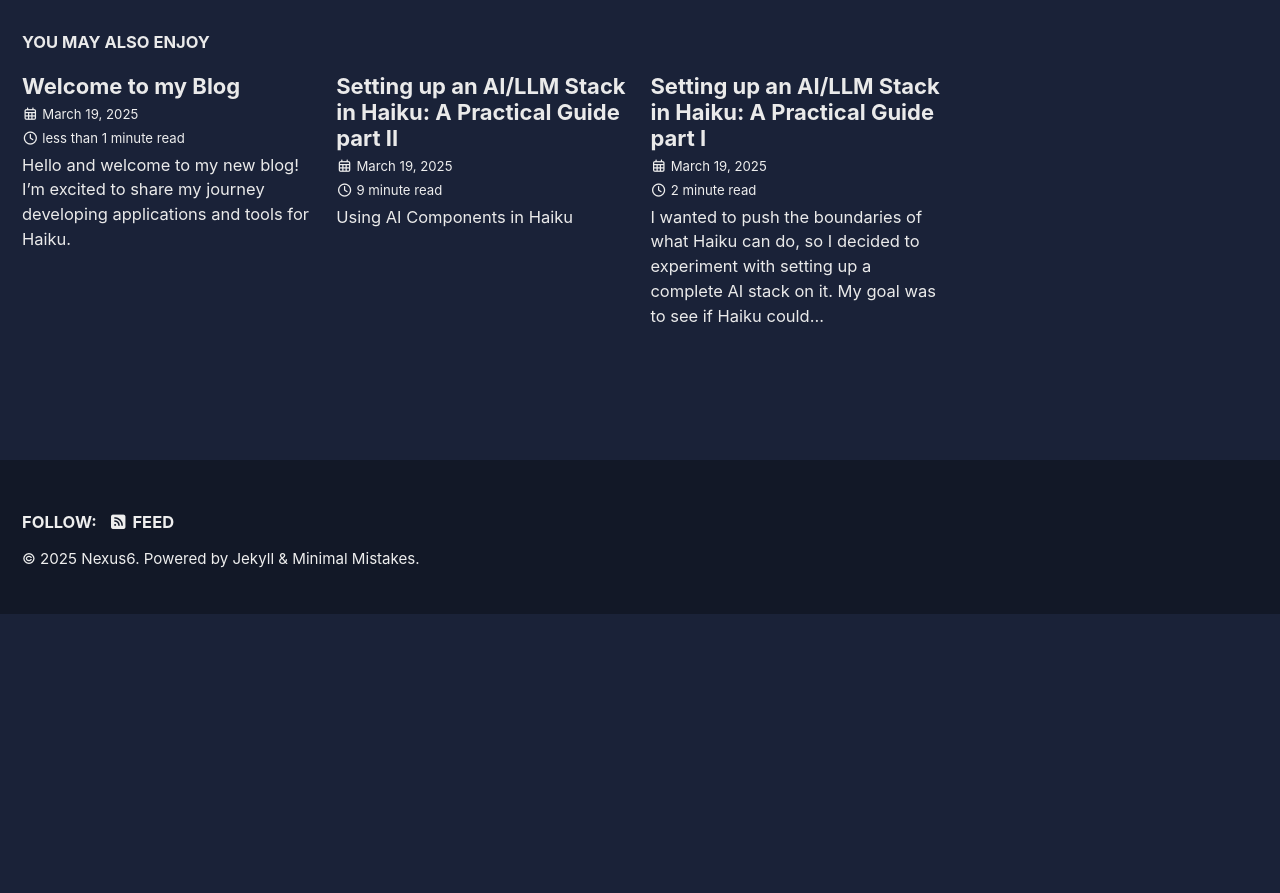
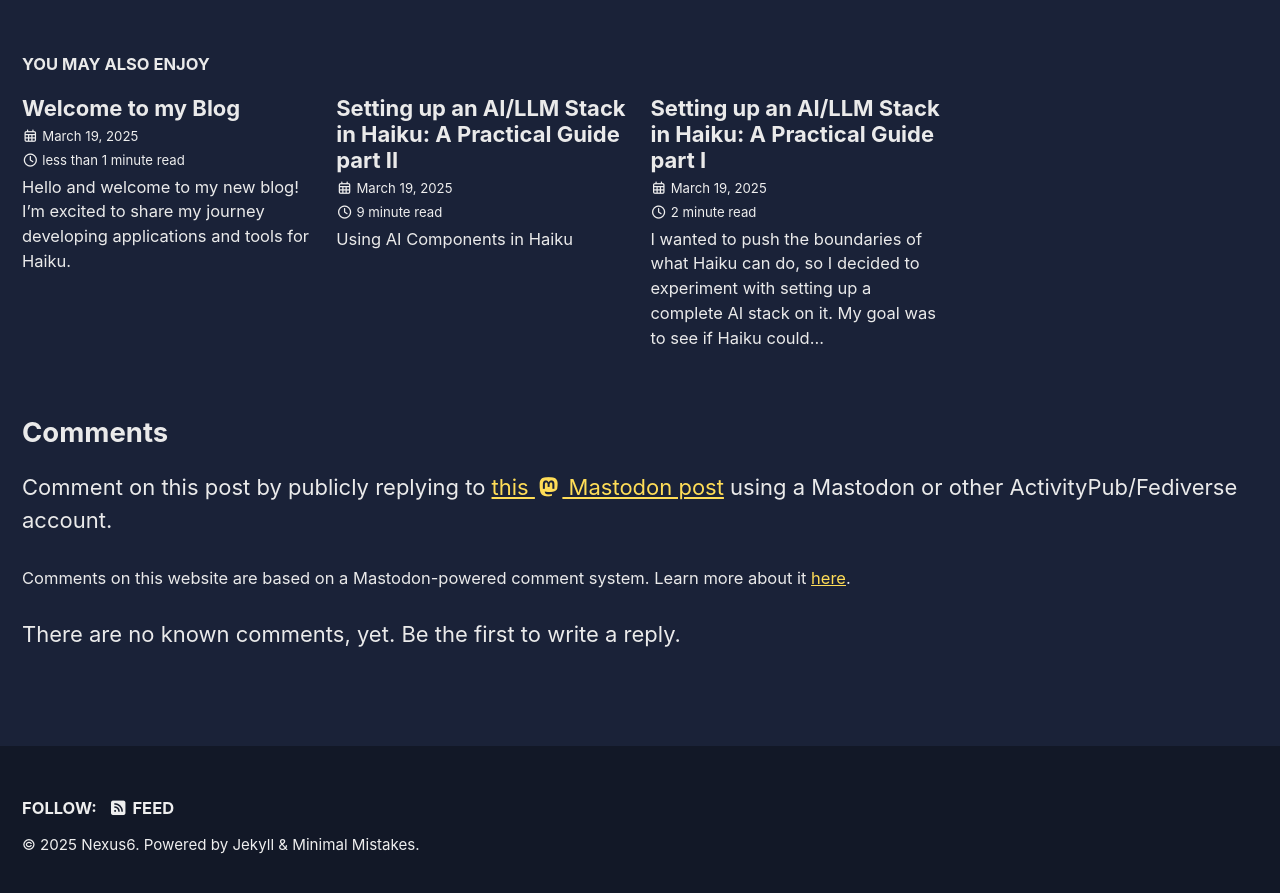
Before and after one commit to nexus6-haiku/nexus6-haiku.github.io, a Jekyll site: the page built from _posts/2025-18-04-Mesop-Autogen-The-Definitive-AI-Stack-for-Haiku.md, in a window 1280 px wide and 900 px high, scrolled down 6329 px. Shown: the top 893 px of the window. Built offline with Jekyll 4.4.1, drawn with Linux system fonts in a browser that asks for light colours; cached includes are drawn as plain includes; some web fonts are replaced; before the commit the page ends 6943 px from its top, so only the background shows below that; some of the changed lines change nothing that is shown.

Commit message:
Update comment ID

```diff
--- a/_posts/2025-18-04-Mesop-Autogen-The-Definitive-AI-Stack-for-Haiku.md
+++ b/_posts/2025-18-04-Mesop-Autogen-The-Definitive-AI-Stack-for-Haiku.md
@@ -7,6 +7,10 @@ tags:
   - AI
   - Haiku
   - Python
+comments:
+  id: 114361466652030637
+  #host: mastodon.social
+  #user: nexus_6
 ---
 
 It's an exciting time to be a Haiku user interested in AI. While the rest of the computing world seems to be rushing headlong into increasingly resource-hungry models and frameworks, those of us in the Haiku community have been taking a more measured approach. After all, when your operating system is designed with efficiency and responsiveness as core principles, you tend to look at the AI landscape a bit differently.
```
